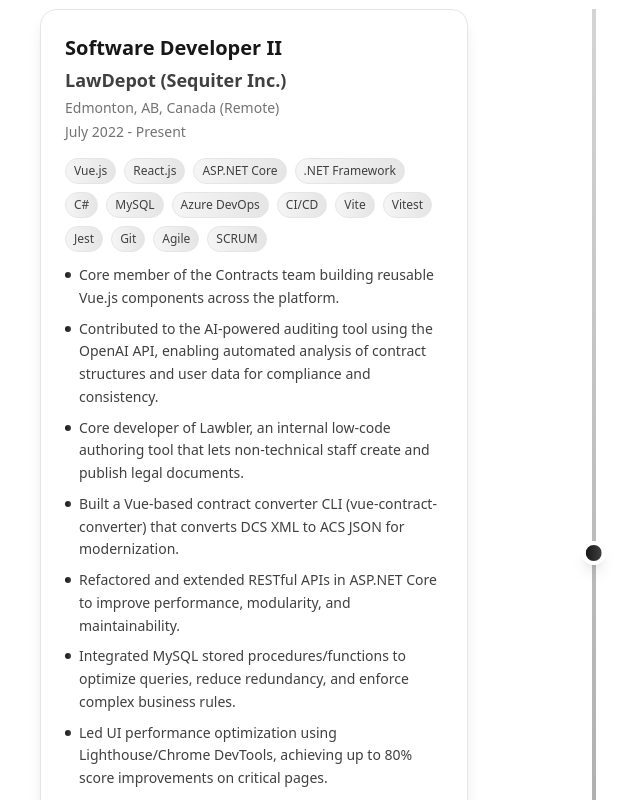
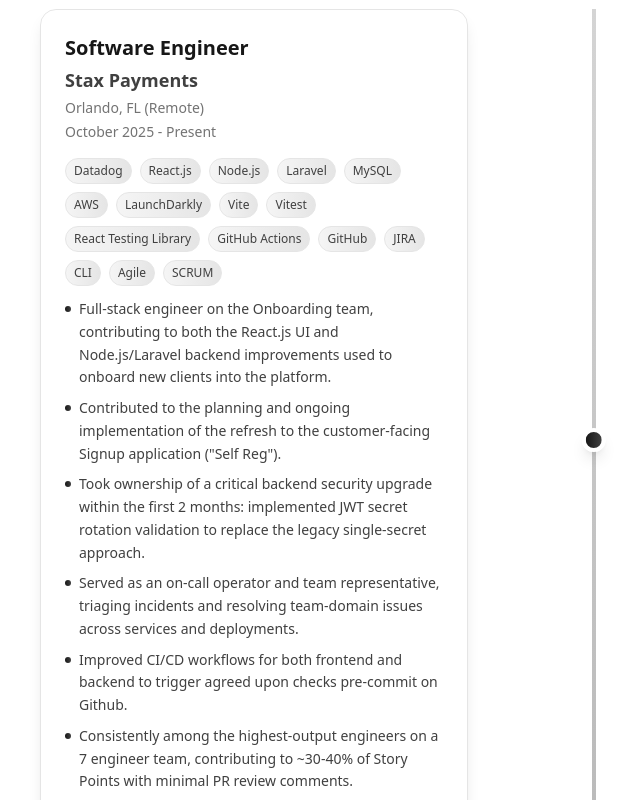
Before and after one commit to ishmamanwar/ishmamanwar.github.io, a React (Vite) app: page / in a window 1280 px wide. Shown: the part 1100-1900 px from the top of the page, without its empty margins (48-688 px from the left). Built offline with nearby package versions, Linux system fonts and the light colour scheme.

Commit message:
chore: update feb 2026

```diff
--- a/src/data/experience.ts
+++ b/src/data/experience.ts
@@ -8,6 +8,39 @@
 };
 
 export const EXPERIENCE: ExperienceItem[] = [
+  {
+    company: "Stax Payments",
+    role: "Software Engineer",
+    period: "October 2025 - Present",
+    location: "Orlando, FL (Remote)",
+    tech: [
+      "Datadog",
+      "React.js",
+      "Node.js",
+      "Laravel",
+      "MySQL",
+      "AWS",
+      "LaunchDarkly",
+      "Vite",
+      "Vitest",
+      "React Testing Library",
+      "GitHub Actions",
+      "GitHub",
+      "JIRA",
+      "CLI",
+      "Agile",
+      "SCRUM",
+    ],
+    bullets: [
+      "Full-stack engineer on the Onboarding team, contributing to both the React.js UI and Node.js/Laravel backend improvements used to onboard new clients into the platform.",
+      'Contributed to the planning and ongoing implementation of the refresh to the customer-facing Signup application ("Self Reg").',
+      "Took ownership of a critical backend security upgrade within the first 2 months: implemented JWT secret rotation validation to replace the legacy single-secret approach.",
+      "Served as an on-call operator and team representative, triaging incidents and resolving team-domain issues across services and deployments.",
+      "Improved CI/CD workflows for both frontend and backend to trigger agreed upon checks pre-commit on Github.",
+      "Consistently among the highest-output engineers on a 7 engineer team, contributing to ~30-40% of Story Points with minimal PR review comments.",
+      "Shipped first production ticket within 2 weeks of joining the company.",
+    ],
+  },
   {
     company: "LawDepot (Sequiter Inc.)",
     role: "Software Developer II",
--- a/src/data/logos.tsx
+++ b/src/data/logos.tsx
@@ -1,3 +1,4 @@
+// logos.tsx
 import React from "react";
 
 /**
@@ -202,6 +203,16 @@
       />
     </svg>
   ),
+  Vite: (
+    <svg viewBox="0 0 256 256" className="w-full h-full" aria-label="Vite">
+      <polygon
+        points="128,24 212,80 164,232 92,232 44,80"
+        fill="none"
+        {...strokeCommon}
+      />
+      <path d="M122 64l-26 74h28l-18 54 62-86h-34l18-42z" fill="currentColor" />
+    </svg>
+  ),
 
   /* ========== Backend & APIs ========== */
   "ASP.NET Core": (
@@ -243,6 +254,34 @@
         fill="none"
         {...strokeCommon}
       />
+    </svg>
+  ),
+  Laravel: (
+    <svg viewBox="0 0 256 256" className="w-full h-full" aria-label="Laravel">
+      <path
+        d="M68 92l60-36 60 36v72l-60 36-60-36V92z"
+        fill="none"
+        {...strokeCommon}
+      />
+      <path d="M128 56v72l60 36" fill="none" {...strokeCommon} />
+      <path d="M128 128L68 164" fill="none" {...strokeCommon} />
+      <path d="M188 92l-60 36-60-36" fill="none" {...strokeCommon} />
+    </svg>
+  ),
+  Django: (
+    <svg viewBox="0 0 256 256" className="w-full h-full" aria-label="Django">
+      <rect
+        x="36"
+        y="36"
+        width="184"
+        height="184"
+        rx="24"
+        fill="none"
+        {...strokeCommon}
+      />
+      <path d="M92 84v88c0 16 12 28 28 28h44" fill="none" {...strokeCommon} />
+      <path d="M164 84v88" fill="none" {...strokeCommon} />
+      <path d="M120 84h44" fill="none" {...strokeCommon} />
     </svg>
   ),
   Flask: (
@@ -458,6 +497,18 @@
       />
     </svg>
   ),
+  "GitHub Actions": (
+    <svg
+      viewBox="0 0 256 256"
+      className="w-full h-full"
+      aria-label="GitHub Actions"
+    >
+      <circle cx="128" cy="128" r="92" fill="none" {...strokeCommon} />
+      <path d="M116 92l56 36-56 36z" fill="currentColor" />
+      <path d="M88 168c10 16 24 26 40 30" fill="none" {...strokeCommon} />
+      <circle cx="88" cy="168" r="10" fill="currentColor" />
+    </svg>
+  ),
   "Azure DevOps": (
     <svg
       viewBox="0 0 256 256"
@@ -516,20 +567,127 @@
     </svg>
   ),
 
+  /* ========== Cloud & Platforms ========== */
+  AWS: (
+    <svg viewBox="0 0 256 256" className="w-full h-full" aria-label="AWS">
+      <path
+        d="M84 156H76a40 40 0 0 1 6-80 52 52 0 0 1 100 14 30 30 0 0 1 0 60h-14"
+        fill="none"
+        {...strokeCommon}
+      />
+      <path d="M128 120v76" fill="none" {...strokeCommon} />
+      <path d="M108 180l20 20 20-20" fill="none" {...strokeCommon} />
+    </svg>
+  ),
+  Vercel: (
+    <svg viewBox="0 0 256 256" className="w-full h-full" aria-label="Vercel">
+      <polygon points="128,36 224,220 32,220" fill="currentColor" />
+    </svg>
+  ),
+  Render: (
+    <svg viewBox="0 0 256 256" className="w-full h-full" aria-label="Render">
+      <rect
+        x="28"
+        y="28"
+        width="200"
+        height="200"
+        rx="24"
+        fill="none"
+        {...strokeCommon}
+      />
+      <path
+        d="M88 176v-96h48c20 0 36 16 36 36s-16 36-36 36H88zM136 116h-20v32h20c9 0 16-7 16-16s-7-16-16-16z"
+        fill="currentColor"
+      />
+    </svg>
+  ),
+  Supabase: (
+    <svg viewBox="0 0 256 256" className="w-full h-full" aria-label="Supabase">
+      <path
+        d="M128 28l-64 96h52v104l76-112h-56z"
+        fill="none"
+        {...strokeCommon}
+      />
+    </svg>
+  ),
+  "GitHub Pages": (
+    <svg
+      viewBox="0 0 256 256"
+      className="w-full h-full"
+      aria-label="GitHub Pages"
+    >
+      <rect
+        x="40"
+        y="36"
+        width="176"
+        height="184"
+        rx="16"
+        fill="none"
+        {...strokeCommon}
+      />
+      <path d="M72 76h112M72 108h112M72 140h80" fill="none" {...strokeCommon} />
+      <circle cx="180" cy="180" r="22" fill="none" {...strokeCommon} />
+      <path d="M172 176c0-8 6-14 14-14" fill="none" {...strokeCommon} />
+    </svg>
+  ),
+
+  /* ========== Monitoring & Release ========== */
+  Datadog: (
+    <svg viewBox="0 0 256 256" className="w-full h-full" aria-label="Datadog">
+      <rect
+        x="36"
+        y="44"
+        width="184"
+        height="168"
+        rx="22"
+        fill="none"
+        {...strokeCommon}
+      />
+      <path
+        d="M92 160c0-26 16-44 40-44s40 18 40 44"
+        fill="none"
+        {...strokeCommon}
+      />
+      <circle cx="112" cy="128" r="8" fill="currentColor" />
+      <circle cx="144" cy="128" r="8" fill="currentColor" />
+      <path d="M108 92l-16-12M148 92l16-12" fill="none" {...strokeCommon} />
+    </svg>
+  ),
+  LaunchDarkly: (
+    <svg
+      viewBox="0 0 256 256"
+      className="w-full h-full"
+      aria-label="LaunchDarkly"
+    >
+      <path d="M80 208V52" fill="none" {...strokeCommon} />
+      <path d="M84 56h92l-18 26 18 26H84z" fill="none" {...strokeCommon} />
+      <path d="M84 108h74" fill="none" {...strokeCommon} />
+      <circle cx="80" cy="208" r="10" fill="currentColor" />
+    </svg>
+  ),
+  JIRA: (
+    <svg viewBox="0 0 256 256" className="w-full h-full" aria-label="JIRA">
+      <path d="M72 88l56-56 56 56-56 56-56-56z" fill="none" {...strokeCommon} />
+      <path
+        d="M72 168l56-56 56 56-56 56-56-56z"
+        fill="none"
+        {...strokeCommon}
+      />
+      <path d="M100 116l56 56" fill="none" {...strokeCommon} />
+    </svg>
+  ),
+
   /* ========== AI & Dev Tools ========== */
   ChatGPT: (
     <svg viewBox="0 0 256 256" className="w-full h-full" aria-label="ChatGPT">
-      {/* chat bubble */}
       <path
         d="M44 72a44 44 0 0 1 44-44h80a44 44 0 0 1 44 44v40a44 44 0 0 1-44 44H120l-36 24v-24h-4a44 44 0 0 1-44-44V72z"
         fill="none"
         {...strokeCommon}
       />
-      {/* three dots */}
       <circle cx="112" cy="112" r="8" fill="currentColor" />
       <circle cx="144" cy="112" r="8" fill="currentColor" />
       <circle cx="176" cy="112" r="8" fill="currentColor" />
-      {/* subtle spark */}
       <path d="M196 60l6 6M202 60l-6 6" {...strokeCommon} />
     </svg>
   ),
@@ -588,59 +746,6 @@
         {...strokeCommon}
       />
       <path d="M128 92l24 64-18-8-10 18z" fill="none" {...strokeCommon} />
-    </svg>
-  ),
-
-  /* ========== Platforms & Hosting ========== */
-  Vercel: (
-    <svg viewBox="0 0 256 256" className="w-full h-full" aria-label="Vercel">
-      <polygon points="128,36 224,220 32,220" fill="currentColor" />
-    </svg>
-  ),
-  Render: (
-    <svg viewBox="0 0 256 256" className="w-full h-full" aria-label="Render">
-      <rect
-        x="28"
-        y="28"
-        width="200"
-        height="200"
-        rx="24"
-        fill="none"
-        {...strokeCommon}
-      />
-      <path
-        d="M88 176v-96h48c20 0 36 16 36 36s-16 36-36 36H88zM136 116h-20v32h20c9 0 16-7 16-16s-7-16-16-16z"
-        fill="currentColor"
-      />
-    </svg>
-  ),
-  Supabase: (
-    <svg viewBox="0 0 256 256" className="w-full h-full" aria-label="Supabase">
-      <path
-        d="M128 28l-64 96h52v104l76-112h-56z"
-        fill="none"
-        {...strokeCommon}
-      />
-    </svg>
-  ),
-  "GitHub Pages": (
-    <svg
-      viewBox="0 0 256 256"
-      className="w-full h-full"
-      aria-label="GitHub Pages"
-    >
-      <rect
-        x="40"
-        y="36"
-        width="176"
-        height="184"
-        rx="16"
-        fill="none"
-        {...strokeCommon}
-      />
-      <path d="M72 76h112M72 108h112M72 140h80" fill="none" {...strokeCommon} />
-      <circle cx="180" cy="180" r="22" fill="none" {...strokeCommon} />
-      <path d="M172 176c0-8 6-14 14-14" fill="none" {...strokeCommon} />
     </svg>
   ),
 
@@ -718,12 +823,24 @@
   "Testing Library": "React Testing Library",
   Github: "GitHub Pages",
   GitHub: "GitHub Pages",
+  "GitHub Actions": "GitHub Actions",
+  "Github Actions": "GitHub Actions",
+  "Github actions": "GitHub Actions",
   HTML: "HTML5",
   CSS3: "CSS",
   Sass: "SCSS",
   SASS: "SCSS",
   Tailwind: "Tailwind CSS",
   TailwindCSS: "Tailwind CSS",
+  "Vite.js": "Vite",
+
+  // Cloud/tooling aliases
+  Jira: "JIRA",
+  JirA: "JIRA",
+  "Launch Darkly": "LaunchDarkly",
+  "LaunchDarkly SDK": "LaunchDarkly",
+  "AWS S3": "AWS",
+  S3: "AWS",
 
   // AI tool aliases
   GPT: "ChatGPT",
--- a/src/data/skills.ts
+++ b/src/data/skills.ts
@@ -1,3 +1,4 @@
+// skills.ts
 import type { LogosKey } from "./logos";
 
 export type SkillGroup = {
@@ -12,7 +13,7 @@
   },
   {
     label: "Frontend",
-    items: ["HTML5", "React.js", "Vue.js"],
+    items: ["HTML5", "React.js", "Vue.js", "Vite"],
   },
   {
     label: "UI & Styling",
@@ -20,7 +21,15 @@
   },
   {
     label: "Backend & APIs",
-    items: ["ASP.NET Core", "Node.js", "Express.js", "Flask", "REST"],
+    items: [
+      "ASP.NET Core",
+      "Node.js",
+      "Express.js",
+      "Laravel",
+      "Django",
+      "Flask",
+      "REST",
+    ],
   },
   {
     label: "Database",
@@ -32,17 +41,29 @@
   },
   {
     label: "DevOps",
-    items: ["Git", "Docker", "Azure DevOps", "CI/CD", "PowerShell", "Bash"],
+    items: [
+      "Git",
+      "Docker",
+      "GitHub Actions",
+      "Azure DevOps",
+      "CI/CD",
+      "PowerShell",
+      "Bash",
+    ],
+  },
+  {
+    label: "Cloud & Platforms",
+    items: ["AWS", "Vercel", "Render", "Supabase", "GitHub Pages"],
+  },
+  {
+    label: "Monitoring & Release",
+    items: ["Datadog", "LaunchDarkly", "JIRA"],
   },
   {
     label: "LLMs & AI Tools",
     items: ["ChatGPT", "OpenAI", "Claude", "Cursor"],
   },
   {
-    label: "Platforms & Hosting",
-    items: ["Vercel", "Render", "Supabase", "GitHub Pages"],
-  },
-  {
     label: "Practices & Methodologies",
     items: ["Agile", "Scrum", "Kanban", "TDD"],
   },
```
